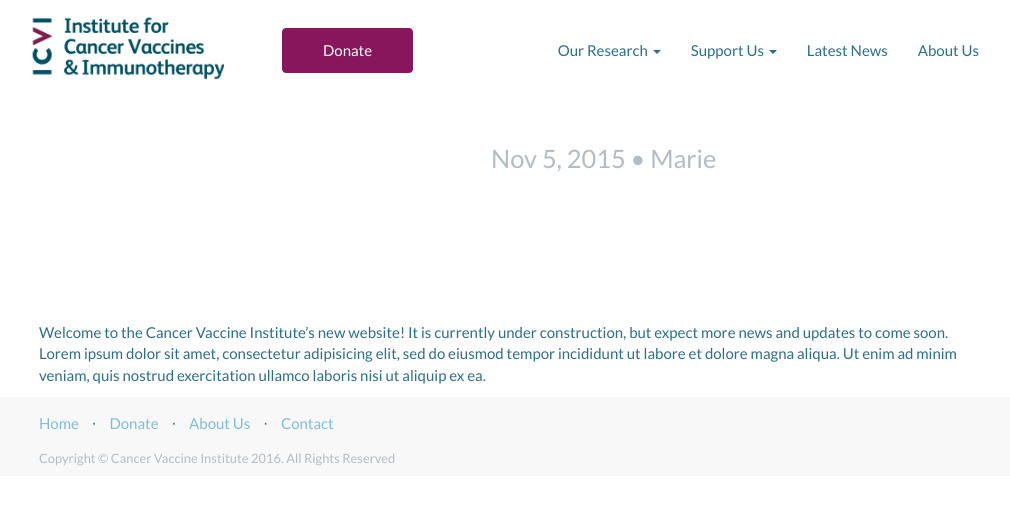
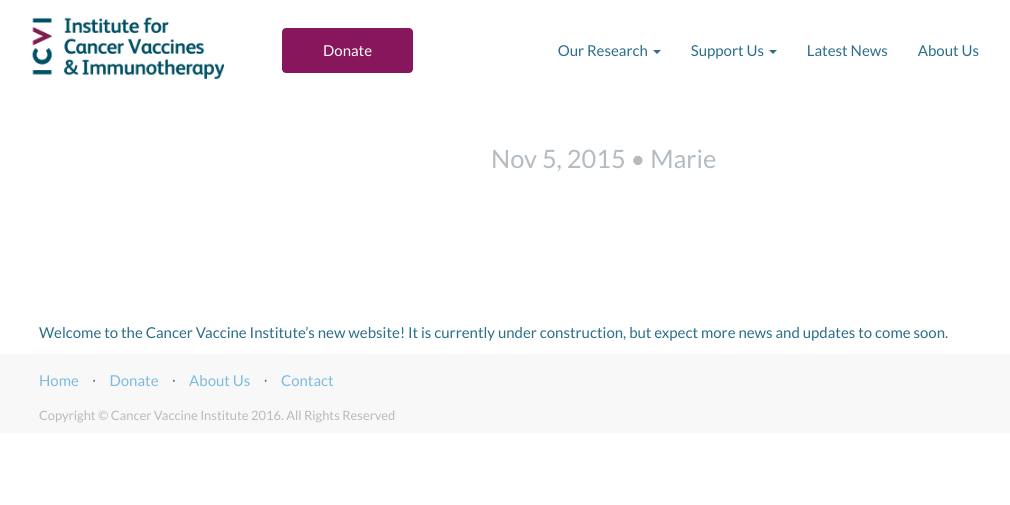
Before and after one commit to CancerVaccine/cancervaccine.github.io, a Jekyll site: the page built from _posts/2015-11-05-welcome-to-our-new-site.md, in a window 1280 px wide. Shown: the top 505 px of the page, without its empty margins (131-1141 px from the left). Built offline with Jekyll 4.4.1, drawn with Linux system fonts in a browser that asks for light colours; nearby versions of some CDN libraries.

Commit message:
Updated '/_posts/2015-11-05-welcome-to-our-new-site.md' via CloudCannon

```diff
--- a/_posts/2015-11-05-welcome-to-our-new-site.md
+++ b/_posts/2015-11-05-welcome-to-our-new-site.md
@@ -1,7 +1,9 @@
 ---
 layout: post
-title:  "Welcome to our new site!"
-date:   2015-11-05 20:30:00
-author: "Marie"
+title: 'Welcome to our new site!'
+date: 2015-11-05T20:30:00.000Z
+author: Marie
 ---
-Welcome to the Cancer Vaccine Institute's new website! It is currently under construction, but expect more news and updates to come soon. Lorem ipsum dolor sit amet, consectetur adipisicing elit, sed do eiusmod tempor incididunt ut labore et dolore magna aliqua. Ut enim ad minim veniam, quis nostrud exercitation ullamco laboris nisi ut aliquip ex ea.
+
+
+Welcome to the Cancer Vaccine Institute's new website! It is currently under construction, but expect more news and updates to come soon.&nbsp;
```
